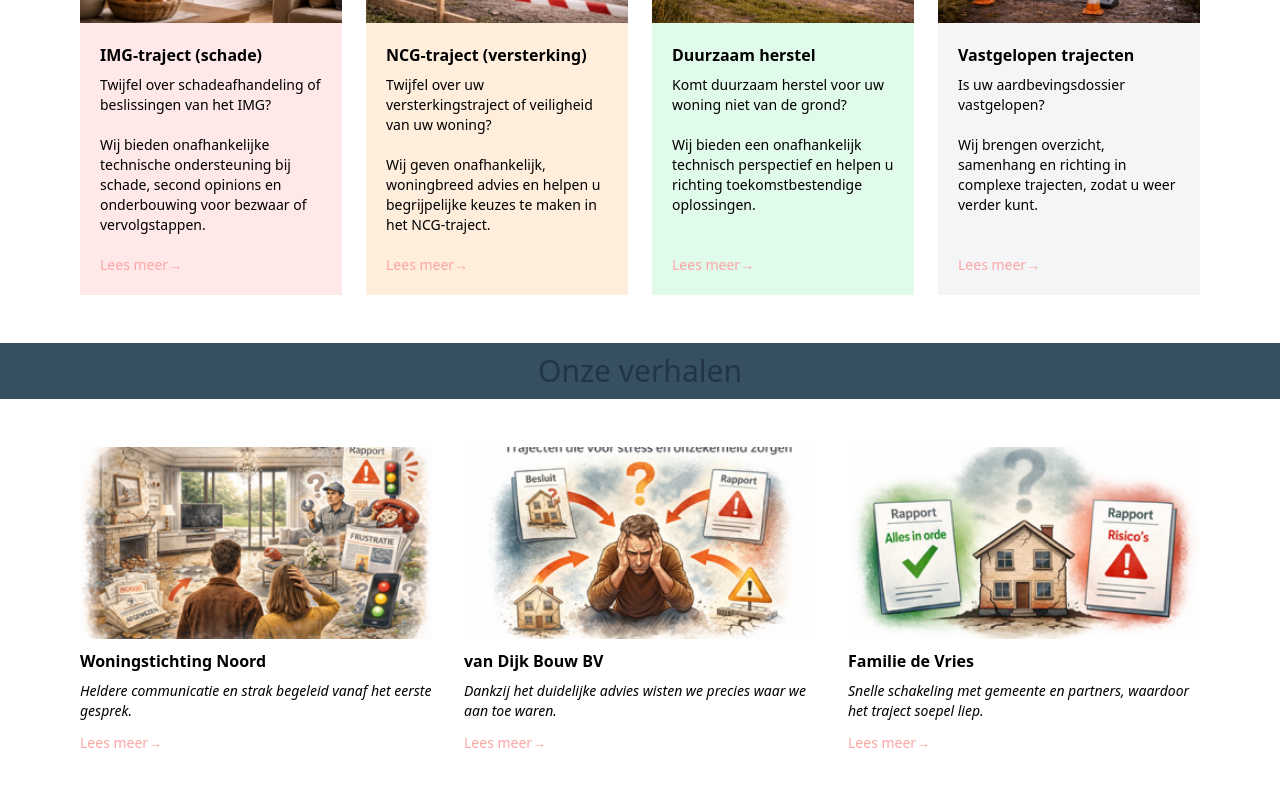
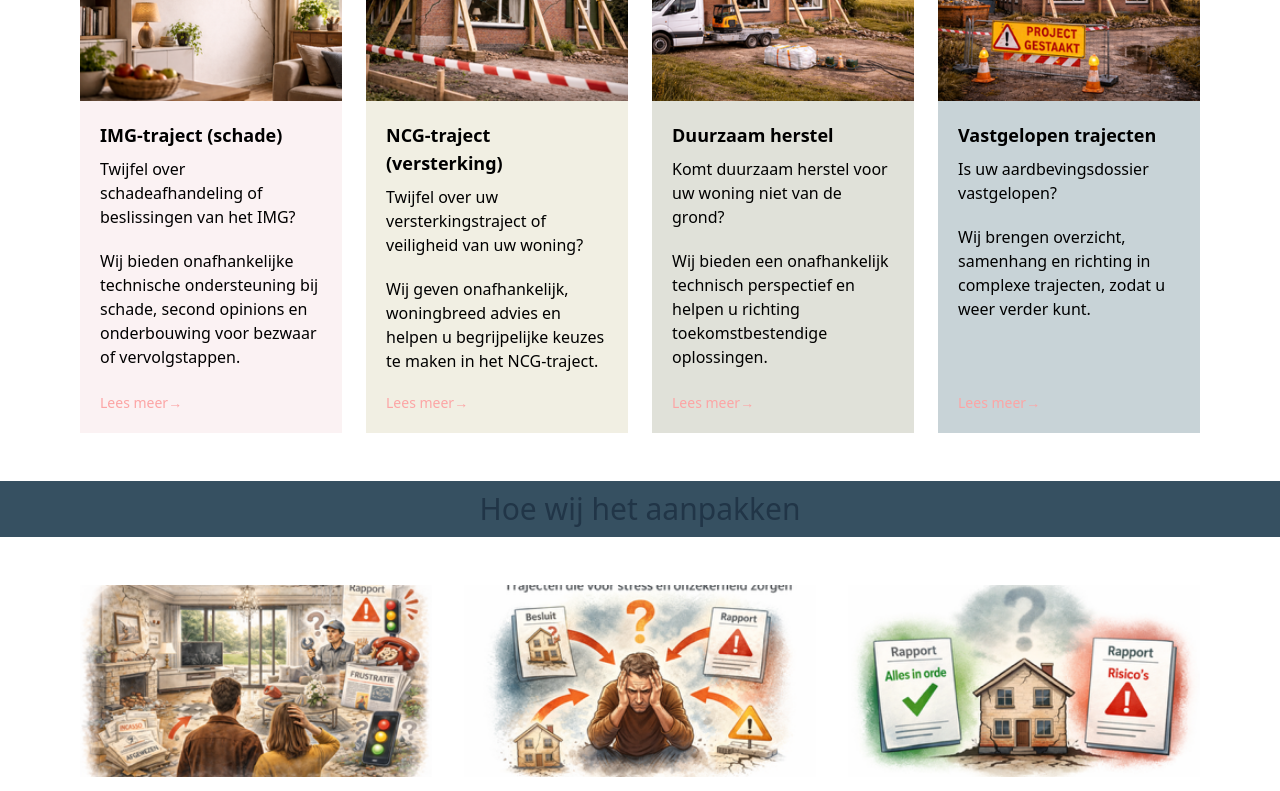
Before and after one commit to Abdul-Wahab-Mughal/aardbeving, a React (Vite) app: page / in a window 1280 px wide. Shown: the part 1420-2211 px from the top of the page. Built offline with nearby package versions, Linux system fonts and the light colour scheme.

Commit message:
updated change

```diff
--- a/src/components/section/Intro.jsx
+++ b/src/components/section/Intro.jsx
@@ -5,17 +5,17 @@ export default function Intro() {
   return (
     <section>
       <TitleBox title="Loopt uw aardbevingsdossier vast?"/>
-      <div className=" py-12 max-w-4xl m-auto text-center space-y-4 px-5 lg:px-20 text-black ">
-        <p className="text-[--muted-foreground] leading-relaxed">
+      <div className=" py-12 max-w-4xl m-auto text-center space-y-4 px-5 lg:px-20 text-black text-lg ">
+        <p className=" leading-relaxed">
           Heeft u te maken met aardbevingsschade, versterking of duurzaam
           herstel waar geen duidelijkheid in komt?
         </p>
-        <p className="text-[--muted-foreground] leading-relaxed">
+        <p className=" leading-relaxed">
           Veel bewoners lopen vast doordat meerdere trajecten naast elkaar
           lopen, zonder samenhang. Besluiten worden per onderdeel genomen,
           terwijl het om één woning en één toekomst gaat.
         </p>
-        <p className="text-[--muted-foreground] leading-relaxed">
+        <p className=" leading-relaxed">
           Aardbeving Adviesbureau (AAB) ondersteunt bewoners als onafhankelijk
           technisch adviseur wanneer trajecten vastlopen. Wij brengen overzicht,
           duiding en rust in complexe situaties.
--- a/src/components/section/Testimonials.jsx
+++ b/src/components/section/Testimonials.jsx
@@ -7,48 +7,80 @@ import testimonial3 from "@/assets/testimonial3.png";
 
 const testimonials = [
   {
-    name: "Woningstichting Noord",
-    text: "Heldere communicatie en strak begeleid vanaf het eerste gesprek.",
+    name: "Herhaalde schade zonder erkenning",
+    text: `Komt schade steeds terug en wordt deze niet (meer) erkend?
+
+      Veel bewoners ervaren dat herstel plaatsvindt, maar de onderliggende oorzaak niet wordt onderzocht. Nieuwe schade wordt anders beoordeeld, terwijl het probleem blijft bestaan. Wij pakken dit anders aan.
+
+      Wij beginnen met het zorgvuldig vaststellen van de mogelijke oorzaak van de schade. Niet alleen wat zichtbaar is, maar wat er technisch werkelijk speelt. Onze bevindingen leggen wij vast in een onafhankelijk bouwkundig rapport.
+
+      Waar nodig laten wij toetsen wat uw rechten zijn, zodat duidelijk wordt waar u inhoudelijk staat.
+
+      Met een stevige technische onderbouwing ontstaat een andere basis voor overleg. Niet vanuit gevoel of frustratie, maar vanuit feiten.
+
+      Zo ontstaat meer duidelijkheid, meer samenhang en een eerlijker uitgangspunt voor een duurzame oplossing.`,
     image: testimonial1,
   },
   {
-    name: "van Dijk Bouw BV",
-    text: "Dankzij het duidelijke advies wisten we precies waar we aan toe waren.",
+    name: "Vastgelopen trajecten: wanneer het vertrouwen onder druk staat",
+    text: `Vastgelopen trajecten: wanneer duidelijkheid uitblijft
+
+    Sommige dossiers slepen zich jarenlang voort. Schade keert terug. Rapporten spreken elkaar tegen. U moet telkens opnieuw uitleggen wat er aan de hand is.
+
+    Dat ondermijnt vertrouwen en vergroot de onzekerheid over uw woning en toekomst. Het gevoel kan ontstaan dat niemand het geheel overziet.
+
+    Wanneer trajecten vastlopen, ontbreekt vaak samenhang. Schade, versterking en duurzaam herstel worden apart beoordeeld, terwijl het om één woning gaat.
+
+    Wij kijken integraal. Niet alleen naar het laatste besluit, maar naar het volledige technische verhaal: oorzaak, constructie en eerdere beoordelingen. Onze analyse wordt zorgvuldig en onafhankelijk onderbouwd.
+
+    Met feiten ontstaat een andere basis voor het gesprek. Steviger. Duidelijker. Eerlijker.
+
+    Ons doel is helderheid waar die te lang is uitgebleven.`,
     image: testimonial2,
   },
   {
-    name: "Familie de Vries",
-    text: "Snelle schakeling met gemeente en partners, waardoor het traject soepel liep.",
+    name: "Onvolledige of tegenstrijdige beoordelingen",
+    text: `Soms voelt een beoordeling niet volledig. Belangrijke onderdelen van de woning lijken niet meegenomen, of eerdere rapporten worden niet zichtbaar betrokken bij een nieuw besluit.
+
+    In andere gevallen spreken deskundigen elkaar tegen. Dat maakt het voor bewoners bijna onmogelijk om te begrijpen wat technisch klopt.
+
+    Wanneer beoordelingen niet samenhangen, ontstaat onzekerheid.
+
+    Wij analyseren uw dossier als geheel. Niet alleen het laatste rapport, maar ook eerdere opnames, constructieve gegevens en de samenhang binnen de woning. Wij toetsen of de beoordeling logisch, volledig en technisch consistent is.
+
+    Onze bevindingen leggen wij onafhankelijk vast.
+
+    Zo ontstaat duidelijkheid waar eerder twijfel was en een stevigere basis voor het vervolg.`,
     image: testimonial3,
   },
 ];
 
-export default function Testimonials() {
+export default function Testimonials({title}) {
   return (
     <section>
-      <TitleBox title="Onze verhalen" />
+      <TitleBox title={title} />
       <div className=" py-12 px-5 lg:px-20 container m-auto">
         <div className="grid grid-cols-1 md:grid-cols-3 gap-8">
           {testimonials.map((t) => (
             <div
               key={t.name}
-              className="bg-card rounded-sm overflow-hidden text-black"
+              className="bg-card rounded-sm overflow-hidden text-black flex flex-col"
             >
               <img
                 src={t.image}
                 alt={t.name}
                 className="w-full h-48 object-cover"
               />
-              <div className="py-2.5">
+              <div className="py-2.5 flex flex-col">
                 <h3 className=" font-semibold text-foreground mb-2">
                   {t.name}
                 </h3>
-                <p className=" text-sm text-muted-foreground italic mb-3">
+                <p className=" text-sm text-muted-foreground italic mb-3 whitespace-pre-line">
                   {t.text}
                 </p>
                 <Link
-                  to="#"
-                  className=" text-red-300 text-sm font-medium text-link-accent group flex w-fit"
+                  to="/contact"
+                  className=" text-red-300 text-sm font-medium text-link-accent group flex w-fit mt-auto"
                 >
                   Lees meer
                   <div className=" group-hover:translate-x-2.5 duration-500">
--- a/src/components/section/Traject.jsx
+++ b/src/components/section/Traject.jsx
@@ -13,7 +13,7 @@ const traject = [
       "Wij bieden onafhankelijke technische ondersteuning bij schade, second opinions en onderbouwing voor bezwaar of vervolgstappen.",
     image: traject1,
     path: "/img-traject",
-    bg: "bg-red-300/25",
+    bg: "bg-[rgb(251,242,243)]",
   },
   {
     title: "NCG-traject (versterking)",
@@ -23,7 +23,7 @@ const traject = [
       "Wij geven onafhankelijk, woningbreed advies en helpen u begrijpelijke keuzes te maken in het NCG-traject.",
     image: traject2,
     path: "/ncg-traject",
-    bg: "bg-orange-300/25",
+    bg: "bg-[rgb(241,239,227)]",
   },
   {
     title: "Duurzaam herstel",
@@ -32,7 +32,7 @@ const traject = [
       "Wij bieden een onafhankelijk technisch perspectief en helpen u richting toekomstbestendige oplossingen.",
     image: traject3,
     path: "/duurzaam-herstel",
-    bg: "bg-green-300/25",
+    bg: "bg-[rgb(224,225,217)]",
   },
   {
     title: "Vastgelopen trajecten",
@@ -41,7 +41,7 @@ const traject = [
       "Wij brengen overzicht, samenhang en richting in complexe trajecten, zodat u weer verder kunt.",
     image: traject4,
     path: "/vastgelopen-trajecten",
-    bg: "bg-gray-300/25",
+    bg: "bg-[rgb(200,211,215)]",
   },
 ];
 
@@ -61,11 +61,11 @@ export default function Traject() {
               className="w-full h-48 object-cover"
             />
             <div className="p-5 flex-1 flex flex-col">
-              <h3 className="font-display font-semibold text-black mb-2">
+              <h3 className="font-display font-semibold text-black mb-2 text-lg">
                 {t.title}
               </h3>
-              <p className="text-sm text-black mb-5">{t.question}</p>
-              <p className="text-sm text-black flex-1 mb-5">{t.description}</p>
+              <p className="text text-black mb-5">{t.question}</p>
+              <p className="text text-black flex-1 mb-5">{t.description}</p>
               <div
                 className="text-sm font-medium text-red-300 hover:opacity-80 transition-opacity flex"
               >
--- a/src/page/DuurzaamHerstel.jsx
+++ b/src/page/DuurzaamHerstel.jsx
@@ -59,6 +59,7 @@ export default function DuurzaamHerstel() {
       <Points
         points={points}
         title="Zijn de volgende punten herkenbaar voor u?"
+        color="bg-[rgb(224,225,217)]"
       />
       <ServiceCards services={services} />
       <TitleBox title="Kosten onafhankelijke ondersteuning" />
--- a/src/page/ImgTraject.jsx
+++ b/src/page/ImgTraject.jsx
@@ -2,12 +2,12 @@ import Bannar from "@/components/section/Bannar";
 import Points from "@/components/section/Points";
 import React from "react";
 import ServiceCards from "@/components/section/ServiceCards";
-import banner from "@/assets/traject1.png"
+import banner from "@/assets/traject1.png";
 import img1 from "@/assets/img1.png";
 import img2 from "@/assets/img2.png";
 import img3 from "@/assets/img3.png";
 import img4 from "@/assets/img4.png";
-import TitleBox from "@/components/ui/titleBox";
+import Testimonials from "@/components/section/Testimonials";
 
 const points = [
   {
@@ -62,13 +62,14 @@ const services = [
 export default function ImgTraject() {
   return (
     <main className="bg-white">
-      <Bannar title="IMG-traject (schade)"  image={banner}/>
+      <Bannar title="IMG-traject (schade)" image={banner} />
       <Points
         points={points}
         title="Zijn de volgende punten herkenbaar voor u?"
+        color="bg-[rgb(251,242,243)]"
       />
       <ServiceCards services={services} />
-      <TitleBox title="Kosten onafhankelijke ondersteuning"/>
+      <Testimonials title="Kosten onafhankelijke ondersteuning"/>
     </main>
   );
 }
--- a/src/page/NCGTraject.jsx
+++ b/src/page/NCGTraject.jsx
@@ -66,6 +66,7 @@ export default function NCGTraject() {
       <Points
         points={points}
         title="Zijn de volgende punten herkenbaar voor u?"
+        color="bg-[rgb(241,239,227)]"
       />
       <ServiceCards services={services} />
       <TitleBox title="Kosten onafhankelijke ondersteuning" />
--- a/src/page/VastlopendeTrajecten.jsx
+++ b/src/page/VastlopendeTrajecten.jsx
@@ -66,6 +66,7 @@ export default function VastlopendeTrajecten() {
       <Points
         points={points}
         title="Zijn de volgende punten herkenbaar voor u?"
+        color="bg-[rgb(200,211,215)]"
       />
       <ServiceCards services={services} />
       <TitleBox title="Kosten onafhankelijke ondersteuning" />
--- a/src/page/home.jsx
+++ b/src/page/home.jsx
@@ -14,7 +14,7 @@ export default function Index() {
       />
       <Intro />
       <Traject />
-      <Testimonials />
+      <Testimonials title="Hoe wij het aanpakken"/>
     </main>
   );
 }
```
Also changed, not shown: src/components/section/Points.jsx (+15 -22 lines).
